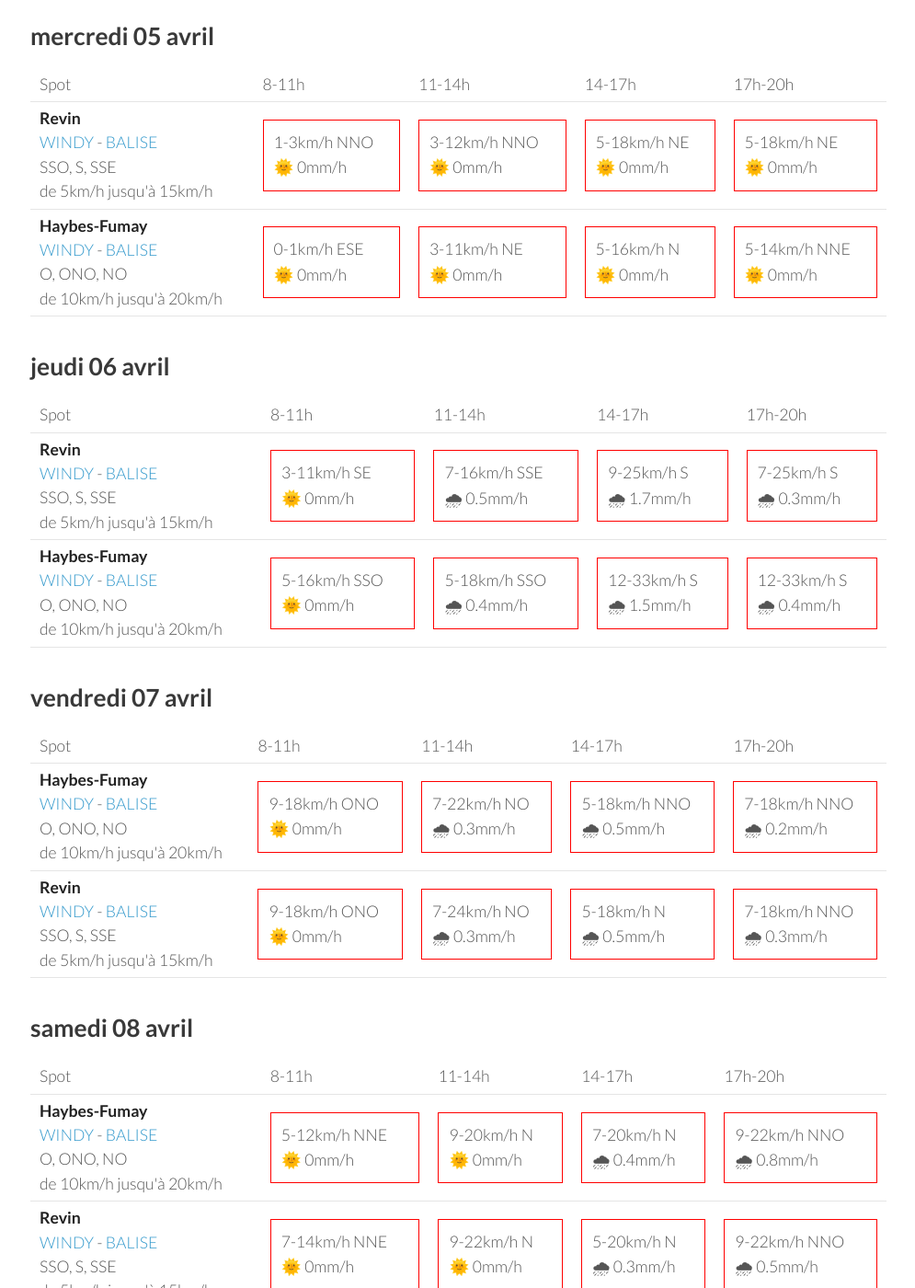
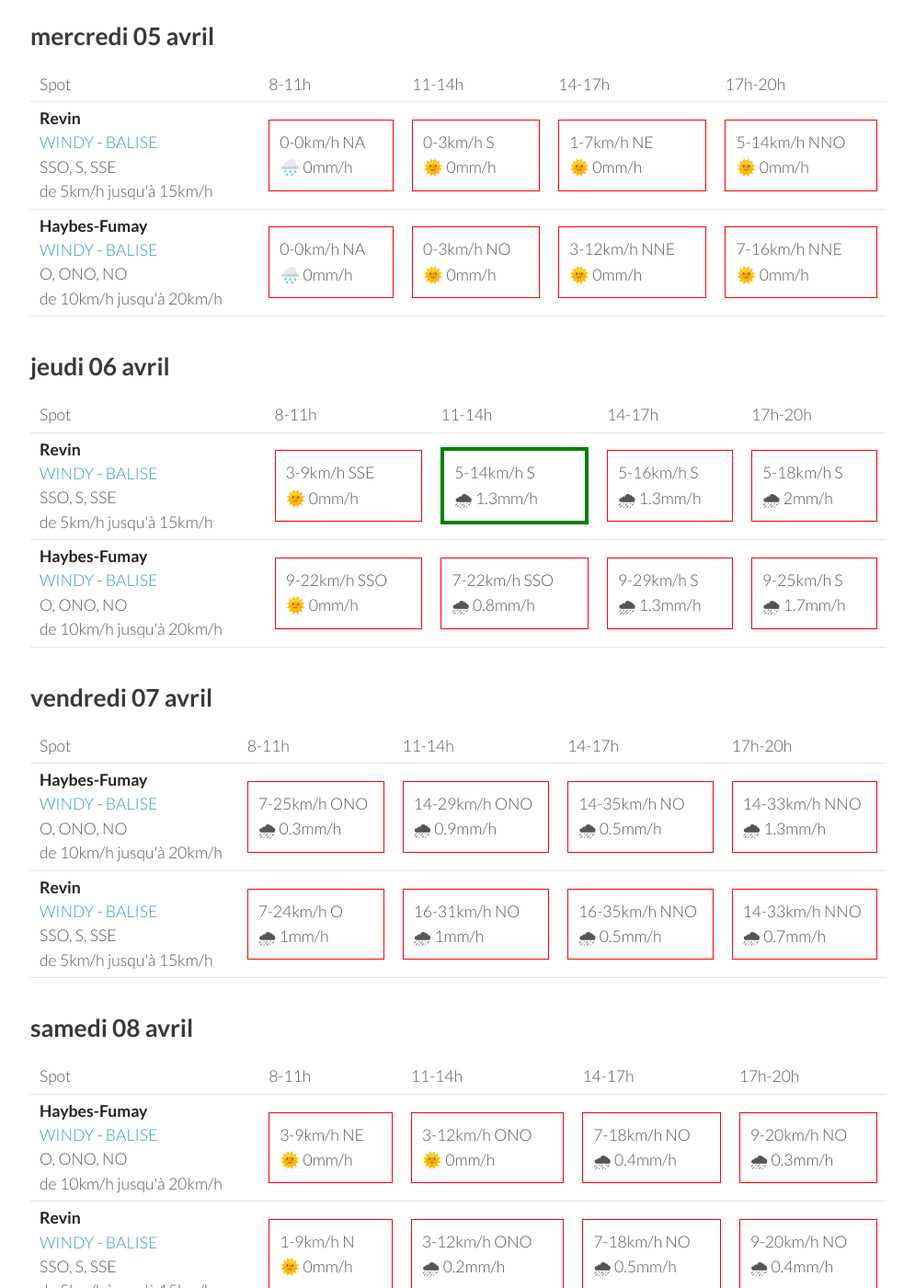
Before and after one commit to parapente-dans-le-nord/parapente-dans-le-nord.github.io, a Jekyll site: the page built from ardennes.markdown, in a window 1280 px wide and 1400 px high, scrolled down 256 px. Shown: the whole window at 92% size, without its empty margins (25-1020 px from the left). Built offline with Jekyll 4.4.1, drawn with Linux system fonts in a browser that asks for light colours; some of the changed text lies outside the part shown.

Commit message:
update index.markdown

```diff
--- a/ardennes.markdown
+++ b/ardennes.markdown
@@ -24,21 +24,19 @@ page mise à jour le mercredi 05 avril 06:10
 <tr>
         <td><strong>Revin</strong><br><a href="https://windy.com/49.948/4.625?49.543,4.625,8">WINDY</a> - <span class=""><a href="http://www.balisemeteo.com/balise.php?idBalise=5019">BALISE</a> </span><br> <span class="vent-favorable">SSO, S, SSE</span><br><span class="force-vent">de 5km/h jusqu'à 15km/h</span> </td>
 
-            <td><div class="not-flyable"><p>1-3km/h NNO</p><p>🌞 0mm/h</p></div></td>
-            <td><div class="not-flyable"><p>3-12km/h NNO</p><p>🌞 0mm/h</p></div></td>
-            <td><div class="not-flyable"><p>5-18km/h NE</p><p>🌞 0mm/h</p></div></td>
-            <td><div class="not-flyable"><p>5-18km/h NE</p><p>🌞 0mm/h</p></div></td>
-
+            <td><div class="not-flyable"><p>0-0km/h NA</p><p>🌧️ 0mm/h</p></div></td>
+            <td><div class="not-flyable"><p>0-3km/h S</p><p>🌞 0mm/h</p></div></td>
+            <td><div class="not-flyable"><p>1-7km/h NE</p><p>🌞 0mm/h</p></div></td>
+            <td><div class="not-flyable"><p>5-14km/h NNO</p><p>🌞 0mm/h</p></div></td>
 
     </tr>
 <tr>
         <td><strong>Haybes-Fumay</strong><br><a href="https://windy.com/49.998/4.715?49.913,4.738,10">WINDY</a> - <span class=""><a href="http://www.balisemeteo.com/balise.php?idBalise=104">BALISE</a> </span><br> <span class="vent-favorable">O, ONO, NO</span><br><span class="force-vent">de 10km/h jusqu'à 20km/h</span> </td>
 
-            <td><div class="not-flyable"><p>0-1km/h ESE</p><p>🌞 0mm/h</p></div></td>
-            <td><div class="not-flyable"><p>3-11km/h NE</p><p>🌞 0mm/h</p></div></td>
-            <td><div class="not-flyable"><p>5-16km/h N</p><p>🌞 0mm/h</p></div></td>
-            <td><div class="not-flyable"><p>5-14km/h NNE</p><p>🌞 0mm/h</p></div></td>
-
+            <td><div class="not-flyable"><p>0-0km/h NA</p><p>🌧️ 0mm/h</p></div></td>
+            <td><div class="not-flyable"><p>0-3km/h NO</p><p>🌞 0mm/h</p></div></td>
+            <td><div class="not-flyable"><p>3-12km/h NNE</p><p>🌞 0mm/h</p></div></td>
+            <td><div class="not-flyable"><p>7-16km/h NNE</p><p>🌞 0mm/h</p></div></td>
 
     </tr>
 
@@ -60,20 +58,20 @@ page mise à jour le mercredi 05 avril 06:10
 <tr>
         <td><strong>Revin</strong><br><a href="https://windy.com/49.948/4.625?49.543,4.625,8">WINDY</a> - <span class=""><a href="http://www.balisemeteo.com/balise.php?idBalise=5019">BALISE</a> </span><br> <span class="vent-favorable">SSO, S, SSE</span><br><span class="force-vent">de 5km/h jusqu'à 15km/h</span> </td>
 
-            <td><div class="not-flyable"><p>3-11km/h SE</p><p>🌞 0mm/h</p></div></td>
-            <td><div class="not-flyable"><p>7-16km/h SSE</p><p>🌧 0.5mm/h</p></div></td>
-            <td><div class="not-flyable"><p>9-25km/h S</p><p>🌧 1.7mm/h</p></div></td>
-            <td><div class="not-flyable"><p>7-25km/h S</p><p>🌧 0.3mm/h</p></div></td>
+            <td><div class="not-flyable"><p>3-9km/h SSE</p><p>🌞 0mm/h</p></div></td>
+            <td><div class="flyable"><p>5-14km/h S</p><p>🌧 1.3mm/h</p></div></td>
+            <td><div class="not-flyable"><p>5-16km/h S</p><p>🌧 1.3mm/h</p></div></td>
+            <td><div class="not-flyable"><p>5-18km/h S</p><p>🌧 2mm/h</p></div></td>
 
 
     </tr>
 <tr>
         <td><strong>Haybes-Fumay</strong><br><a href="https://windy.com/49.998/4.715?49.913,4.738,10">WINDY</a> - <span class=""><a href="http://www.balisemeteo.com/balise.php?idBalise=104">BALISE</a> </span><br> <span class="vent-favorable">O, ONO, NO</span><br><span class="force-vent">de 10km/h jusqu'à 20km/h</span> </td>
 
-            <td><div class="not-flyable"><p>5-16km/h SSO</p><p>🌞 0mm/h</p></div></td>
-            <td><div class="not-flyable"><p>5-18km/h SSO</p><p>🌧 0.4mm/h</p></div></td>
-            <td><div class="not-flyable"><p>12-33km/h S</p><p>🌧 1.5mm/h</p></div></td>
-            <td><div class="not-flyable"><p>12-33km/h S</p><p>🌧 0.4mm/h</p></div></td>
+            <td><div class="not-flyable"><p>9-22km/h SSO</p><p>🌞 0mm/h</p></div></td>
+            <td><div class="not-flyable"><p>7-22km/h SSO</p><p>🌧 0.8mm/h</p></div></td>
+            <td><div class="not-flyable"><p>9-29km/h S</p><p>🌧 1.3mm/h</p></div></td>
+            <td><div class="not-flyable"><p>9-25km/h S</p><p>🌧 1.7mm/h</p></div></td>
 
 
     </tr>
@@ -96,20 +94,20 @@ page mise à jour le mercredi 05 avril 06:10
 <tr>
         <td><strong>Haybes-Fumay</strong><br><a href="https://windy.com/49.998/4.715?49.913,4.738,10">WINDY</a> - <span class=""><a href="http://www.balisemeteo.com/balise.php?idBalise=104">BALISE</a> </span><br> <span class="vent-favorable">O, ONO, NO</span><br><span class="force-vent">de 10km/h jusqu'à 20km/h</span> </td>
 
-            <td><div class="not-flyable"><p>9-18km/h ONO</p><p>🌞 0mm/h</p></div></td>
-            <td><div class="not-flyable"><p>7-22km/h NO</p><p>🌧 0.3mm/h</p></div></td>
-            <td><div class="not-flyable"><p>5-18km/h NNO</p><p>🌧 0.5mm/h</p></div></td>
-            <td><div class="not-flyable"><p>7-18km/h NNO</p><p>🌧 0.2mm/h</p></div></td>
+            <td><div class="not-flyable"><p>7-25km/h ONO</p><p>🌧 0.3mm/h</p></div></td>
+            <td><div class="not-flyable"><p>14-29km/h ONO</p><p>🌧 0.9mm/h</p></div></td>
+            <td><div class="not-flyable"><p>14-35km/h NO</p><p>🌧 0.5mm/h</p></div></td>
+            <td><div class="not-flyable"><p>14-33km/h NNO</p><p>🌧 1.3mm/h</p></div></td>
 
 
     </tr>
 <tr>
         <td><strong>Revin</strong><br><a href="https://windy.com/49.948/4.625?49.543,4.625,8">WINDY</a> - <span class=""><a href="http://www.balisemeteo.com/balise.php?idBalise=5019">BALISE</a> </span><br> <span class="vent-favorable">SSO, S, SSE</span><br><span class="force-vent">de 5km/h jusqu'à 15km/h</span> </td>
 
-            <td><div class="not-flyable"><p>9-18km/h ONO</p><p>🌞 0mm/h</p></div></td>
-            <td><div class="not-flyable"><p>7-24km/h NO</p><p>🌧 0.3mm/h</p></div></td>
-            <td><div class="not-flyable"><p>5-18km/h N</p><p>🌧 0.5mm/h</p></div></td>
-            <td><div class="not-flyable"><p>7-18km/h NNO</p><p>🌧 0.3mm/h</p></div></td>
+            <td><div class="not-flyable"><p>7-24km/h O</p><p>🌧 1mm/h</p></div></td>
+            <td><div class="not-flyable"><p>16-31km/h NO</p><p>🌧 1mm/h</p></div></td>
+            <td><div class="not-flyable"><p>16-35km/h NNO</p><p>🌧 0.5mm/h</p></div></td>
+            <td><div class="not-flyable"><p>14-33km/h NNO</p><p>🌧 0.7mm/h</p></div></td>
 
 
     </tr>
@@ -132,20 +130,20 @@ page mise à jour le mercredi 05 avril 06:10
 <tr>
         <td><strong>Haybes-Fumay</strong><br><a href="https://windy.com/49.998/4.715?49.913,4.738,10">WINDY</a> - <span class=""><a href="http://www.balisemeteo.com/balise.php?idBalise=104">BALISE</a> </span><br> <span class="vent-favorable">O, ONO, NO</span><br><span class="force-vent">de 10km/h jusqu'à 20km/h</span> </td>
 
-            <td><div class="not-flyable"><p>5-12km/h NNE</p><p>🌞 0mm/h</p></div></td>
-            <td><div class="not-flyable"><p>9-20km/h N</p><p>🌞 0mm/h</p></div></td>
-            <td><div class="not-flyable"><p>7-20km/h N</p><p>🌧 0.4mm/h</p></div></td>
-            <td><div class="not-flyable"><p>9-22km/h NNO</p><p>🌧 0.8mm/h</p></div></td>
+            <td><div class="not-flyable"><p>3-9km/h NE</p><p>🌞 0mm/h</p></div></td>
+            <td><div class="not-flyable"><p>3-12km/h ONO</p><p>🌞 0mm/h</p></div></td>
+            <td><div class="not-flyable"><p>7-18km/h NO</p><p>🌧 0.4mm/h</p></div></td>
+            <td><div class="not-flyable"><p>9-20km/h NO</p><p>🌧 0.3mm/h</p></div></td>
 
 
     </tr>
 <tr>
         <td><strong>Revin</strong><br><a href="https://windy.com/49.948/4.625?49.543,4.625,8">WINDY</a> - <span class=""><a href="http://www.balisemeteo.com/balise.php?idBalise=5019">BALISE</a> </span><br> <span class="vent-favorable">SSO, S, SSE</span><br><span class="force-vent">de 5km/h jusqu'à 15km/h</span> </td>
 
-            <td><div class="not-flyable"><p>7-14km/h NNE</p><p>🌞 0mm/h</p></div></td>
-            <td><div class="not-flyable"><p>9-22km/h N</p><p>🌞 0mm/h</p></div></td>
-            <td><div class="not-flyable"><p>5-20km/h N</p><p>🌧 0.3mm/h</p></div></td>
-            <td><div class="not-flyable"><p>9-22km/h NNO</p><p>🌧 0.5mm/h</p></div></td>
+            <td><div class="not-flyable"><p>1-9km/h N</p><p>🌞 0mm/h</p></div></td>
+            <td><div class="not-flyable"><p>3-12km/h ONO</p><p>🌧 0.2mm/h</p></div></td>
+            <td><div class="not-flyable"><p>7-18km/h NO</p><p>🌧 0.5mm/h</p></div></td>
+            <td><div class="not-flyable"><p>9-20km/h NO</p><p>🌧 0.4mm/h</p></div></td>
 
 
     </tr>
@@ -168,20 +166,20 @@ page mise à jour le mercredi 05 avril 06:10
 <tr>
         <td><strong>Haybes-Fumay</strong><br><a href="https://windy.com/49.998/4.715?49.913,4.738,10">WINDY</a> - <span class=""><a href="http://www.balisemeteo.com/balise.php?idBalise=104">BALISE</a> </span><br> <span class="vent-favorable">O, ONO, NO</span><br><span class="force-vent">de 10km/h jusqu'à 20km/h</span> </td>
 
-            <td><div class="not-flyable"><p>5-12km/h NE</p><p>🌞 0mm/h</p></div></td>
-            <td><div class="not-flyable"><p>11-27km/h NNE</p><p>🌞 0mm/h</p></div></td>
-            <td><div class="not-flyable"><p>12-29km/h NNE</p><p>🌞 0mm/h</p></div></td>
-            <td><div class="not-flyable"><p>11-29km/h NNE</p><p>🌧 0.3mm/h</p></div></td>
+            <td><div class="not-flyable"><p>3-11km/h ENE</p><p>🌞 0mm/h</p></div></td>
+            <td><div class="not-flyable"><p>5-16km/h NE</p><p>🌞 0mm/h</p></div></td>
+            <td><div class="not-flyable"><p>7-20km/h NE</p><p>🌞 0mm/h</p></div></td>
+            <td><div class="not-flyable"><p>9-22km/h NE</p><p>🌞 0mm/h</p></div></td>
 
 
     </tr>
 <tr>
         <td><strong>Revin</strong><br><a href="https://windy.com/49.948/4.625?49.543,4.625,8">WINDY</a> - <span class=""><a href="http://www.balisemeteo.com/balise.php?idBalise=5019">BALISE</a> </span><br> <span class="vent-favorable">SSO, S, SSE</span><br><span class="force-vent">de 5km/h jusqu'à 15km/h</span> </td>
 
-            <td><div class="not-flyable"><p>7-16km/h NNE</p><p>🌞 0mm/h</p></div></td>
-            <td><div class="not-flyable"><p>12-27km/h NNE</p><p>🌞 0mm/h</p></div></td>
-            <td><div class="not-flyable"><p>12-29km/h NNE</p><p>🌞 0mm/h</p></div></td>
-            <td><div class="not-flyable"><p>11-29km/h NE</p><p>🌧 0.2mm/h</p></div></td>
+            <td><div class="not-flyable"><p>3-9km/h NE</p><p>🌞 0mm/h</p></div></td>
+            <td><div class="not-flyable"><p>5-16km/h NE</p><p>🌞 0mm/h</p></div></td>
+            <td><div class="not-flyable"><p>5-18km/h NE</p><p>🌞 0mm/h</p></div></td>
+            <td><div class="not-flyable"><p>9-20km/h NE</p><p>🌞 0mm/h</p></div></td>
 
 
     </tr>
@@ -189,3 +187,39 @@ page mise à jour le mercredi 05 avril 06:10
 </tbody>
 </table>
 {:/}
+## lundi 10 avril
+
+{::nomarkdown}
+<table>
+  <tbody>
+    <tr>
+      <td>Spot</td>
+      <td>8-11h</td>
+      <td>11-14h</td>
+      <td>14-17h</td>
+      <td>17h-20h</td>
+    </tr>
+<tr>
+        <td><strong>Revin</strong><br><a href="https://windy.com/49.948/4.625?49.543,4.625,8">WINDY</a> - <span class=""><a href="http://www.balisemeteo.com/balise.php?idBalise=5019">BALISE</a> </span><br> <span class="vent-favorable">SSO, S, SSE</span><br><span class="force-vent">de 5km/h jusqu'à 15km/h</span> </td>
+
+            <td><div class="not-flyable"><p>5-11km/h SE</p><p>🌞 0mm/h</p></div></td>
+            <td><div class="not-flyable"><p>7-20km/h S</p><p>🌞 0mm/h</p></div></td>
+            <td><div class="not-flyable"><p>9-24km/h SSO</p><p>🌞 0mm/h</p></div></td>
+            <td><div class="not-flyable"><p>11-24km/h SO</p><p>🌞 0mm/h</p></div></td>
+
+
+    </tr>
+<tr>
+        <td><strong>Haybes-Fumay</strong><br><a href="https://windy.com/49.998/4.715?49.913,4.738,10">WINDY</a> - <span class=""><a href="http://www.balisemeteo.com/balise.php?idBalise=104">BALISE</a> </span><br> <span class="vent-favorable">O, ONO, NO</span><br><span class="force-vent">de 10km/h jusqu'à 20km/h</span> </td>
+
+            <td><div class="not-flyable"><p>5-11km/h SSE</p><p>🌞 0mm/h</p></div></td>
+            <td><div class="not-flyable"><p>7-20km/h S</p><p>🌞 0mm/h</p></div></td>
+            <td><div class="not-flyable"><p>9-22km/h SSO</p><p>🌞 0mm/h</p></div></td>
+            <td><div class="not-flyable"><p>11-24km/h SO</p><p>🌞 0mm/h</p></div></td>
+
+
+    </tr>
+
+</tbody>
+</table>
+{:/}
```
Also changed, not shown: other parts of ardennes.markdown (+1 -1 lines).
